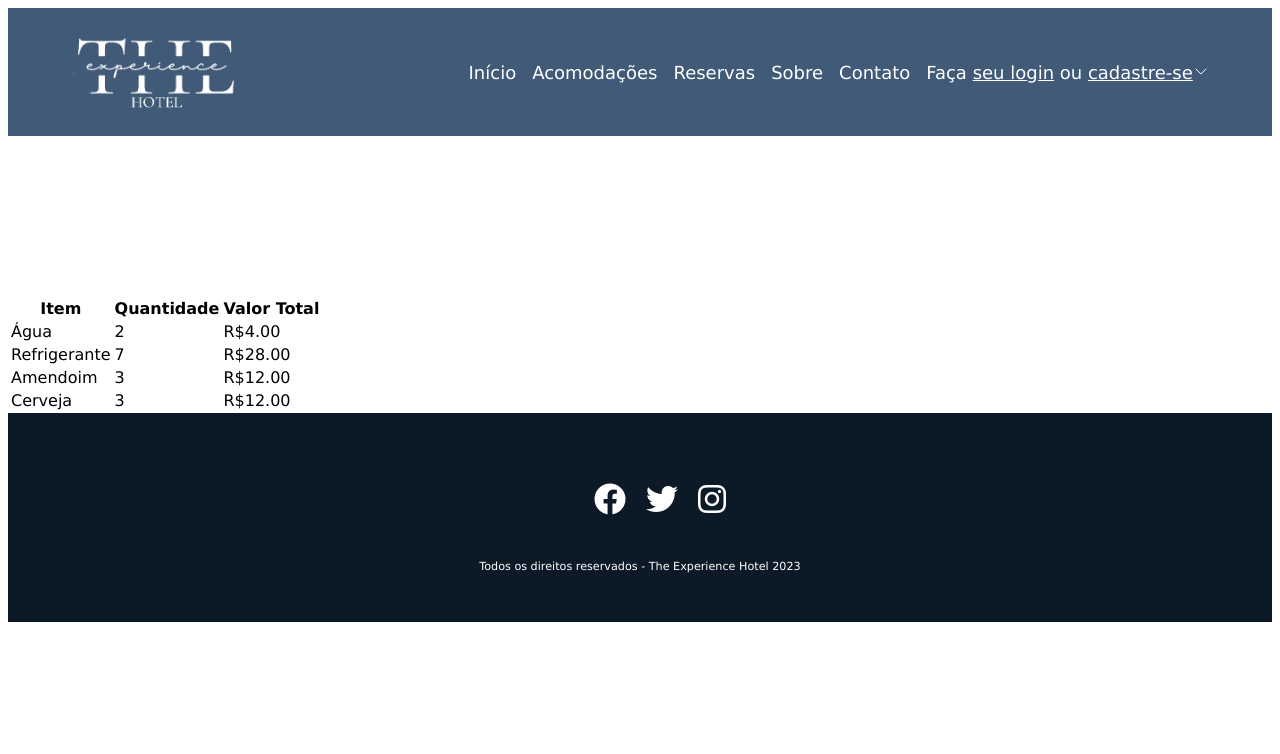
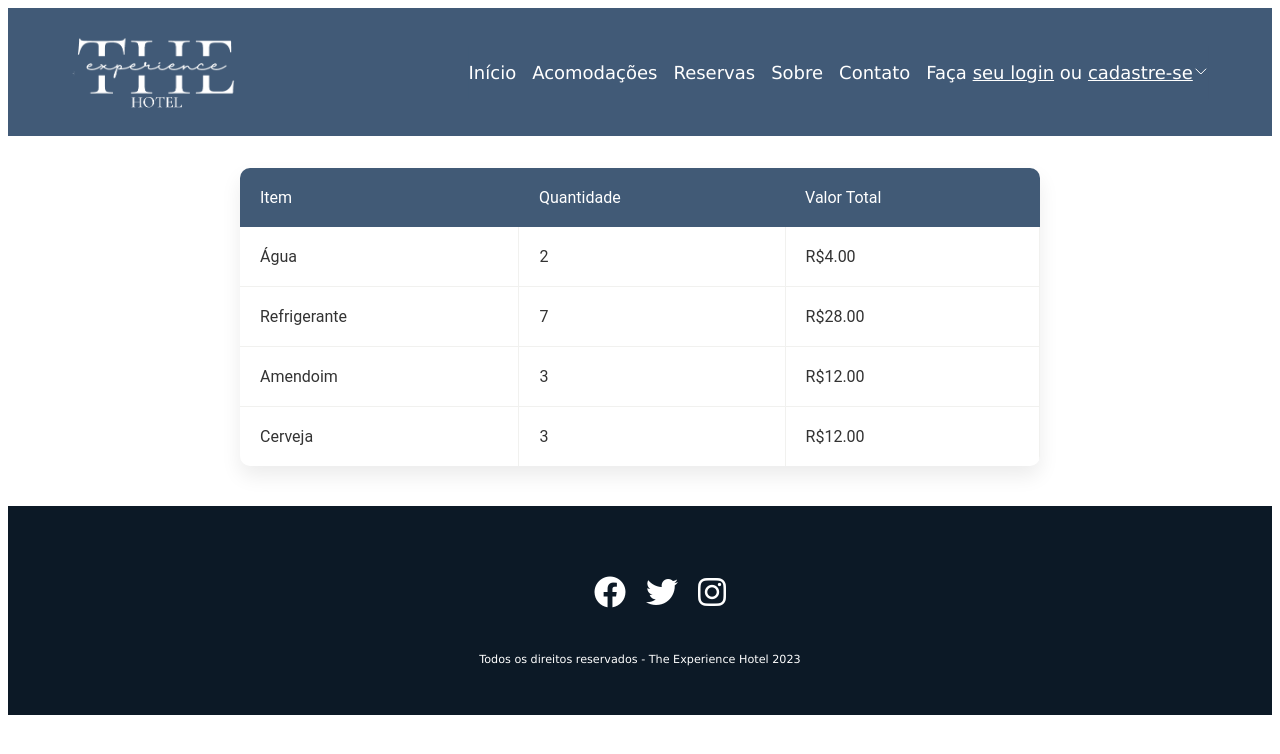
Before and after one commit to rcleyton/tex5-hotelaria-full, a Vue app in the folder web/: page /admin in a window 1280 px wide. Shown: the top 754 px of the page. Built offline with nearby package versions, Linux system fonts and the light colour scheme.

Commit message:
refactor: tabela admin v1

```diff
--- a/web/src/views/AdminView.vue
+++ b/web/src/views/AdminView.vue
@@ -35,7 +35,42 @@ export default {
 };
 </script>
 <style lang="scss" scoped>
+@use 'src/sass/sass-utils/_colors.scss' as v;
 .container {
-	margin-top: 10rem;
+	max-width: 800px;
+	margin: 2rem auto;
+	font-family: 'Roboto', sans-serif;
+	color: #333;
+}
+
+table {
+	border-collapse: collapse;
+	width: 100%;
+	margin-bottom: 40px;
+	border-radius: 10px;
+	overflow: hidden;
+	box-shadow: 0 10px 20px rgba(0, 0, 0, 0.08);
+}
+
+thead {
+	background-color: v.$main-blue;
+	color: #fff;
+}
+
+th,
+td {
+	text-align: left;
+	padding: 20px;
+	font-weight: 400;
+
+}
+
+td {
+	border-right: 1px solid v.$light-gray;
+	border-bottom: 1px solid v.$light-gray;
+}
+
+tbody tr:last-child td {
+	border-bottom: none;
 }
 </style>
```
